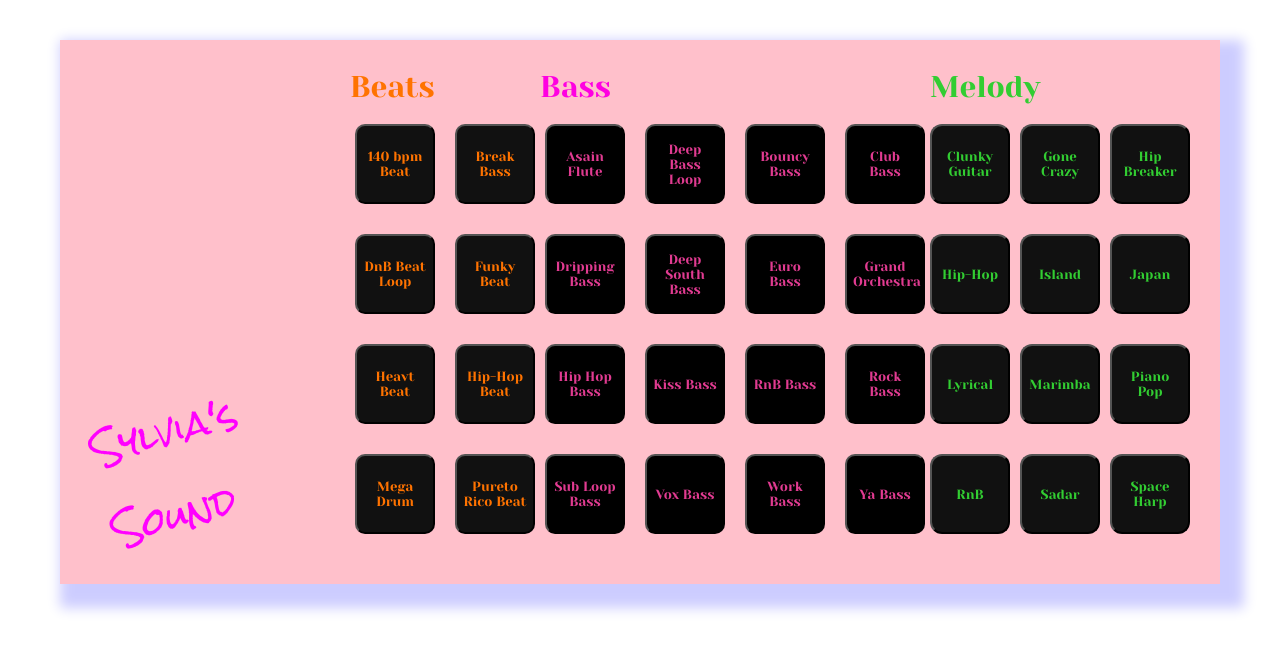
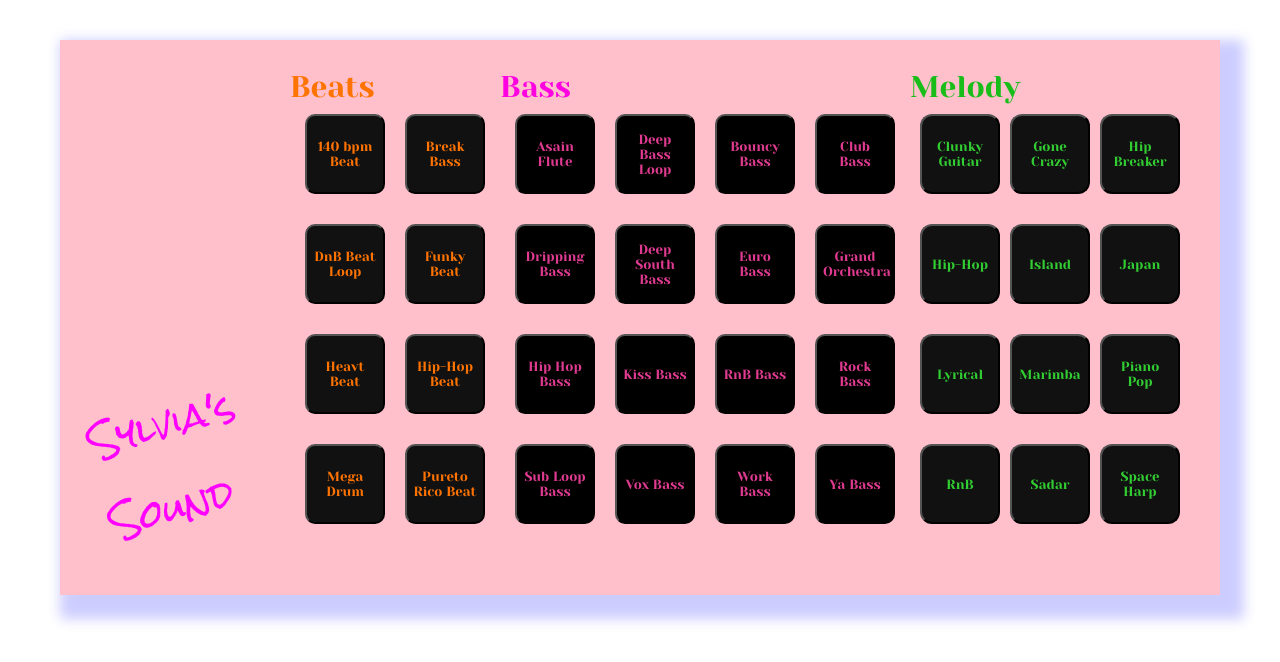
Before and after one commit to SylviaMakuch/Sound-Board, a React app: page / in a window 1280 px wide. Shown: the top 662 px of the page. Built offline with nearby package versions, Linux system fonts and the light colour scheme.

Commit message:
unable to do active button

```diff
--- a/components/bass/bassplayer.tsx
+++ b/components/bass/bassplayer.tsx
@@ -12,7 +12,7 @@ const Grid = styled.div`
   grid-template-columns: repeat(4, 1fr);
   gap: 10px;
   grid-auto-rows: minmax(100px, auto);
-  margin-top: 20px;
+  margin: 10px;
   /* @media(max-height: 800px) {
     grid-template-columns: repeat(2, 1fr);
     } */
@@ -34,7 +34,7 @@ const Button = styled.button<{ $isActive?: boolean }>`
     border-radius: 10px;
     cursor: pointer;
 
-    /* &:before {
+    &:before {
         content: '';
         background: linear-gradient(45deg, #ff0000, #ff7300, #fffb00, #48ff00, #00ffd5, #002bff, #7a00ff, #ff00c8, #ff0000);
         position: absolute;
@@ -83,13 +83,13 @@ const Button = styled.button<{ $isActive?: boolean }>`
         opacity: 0;
         transition: opacity .3s ease-in-out;
         border-radius: 5px;
-    } */
+    }
 `;
 
 export default function BassPlayer() {
     const [activeSound, setActiveSound] = useState(null);
     const [activeIndex, setActiveIndex] = useState(null);
-    const [isActive, setIsActive] =useState(false);
+    const [isActive, setIsActive] = useState(false);
 
     const createSound = (beat: string) => {
         return new Howl({
@@ -101,7 +101,7 @@ export default function BassPlayer() {
     }
 
     const handleClick = (beat: string, index: number ) => {
-        const ButtonChange = setIsActive(!isActive);
+            // setIsActive(!isActive);
 
         if (activeSound) {
             activeSound.stop();
--- a/components/beats/beatsplayer.tsx
+++ b/components/beats/beatsplayer.tsx
@@ -12,7 +12,7 @@ const Grid = styled.div`
   grid-template-columns: repeat(2, 1fr);
   gap: 10px;
   grid-auto-rows: minmax(100px, auto);
-  margin-top: 20px;
+  margin: 10px;
   /* @media(max-height: 800px) {
     grid-template-columns: repeat(1, 1fr);
     } */
--- a/components/melody/melodyplayer.tsx
+++ b/components/melody/melodyplayer.tsx
@@ -12,7 +12,7 @@ const Grid = styled.div`
   grid-template-columns: repeat(3, 1fr);
   gap: 10px;
   grid-auto-rows: minmax(100px, auto);
-  margin-top: 20px;
+  margin: 10px;
   justify-items: center;
 /* @media(max-height: 800px) {
     grid-template-columns: repeat(1, 1fr);
@@ -22,7 +22,7 @@ const Grid = styled.div`
 const Title = styled.div`
     font-family: Yeseva One, sans-serif;
     font-size: 30px;
-    color: limegreen;
+    color: #19bd19;
 `;
 
 const Button = styled.button`
@@ -95,7 +95,7 @@ color: black;
 }
 `;
 
-export default function MediaPlayer() {
+export default function MediaPlayer(beat, index: number) {
     const [activeSound, setActiveSound] = useState(null);
 
     const createSound = (beat: string) => {
@@ -123,9 +123,11 @@ export default function MediaPlayer() {
                 {
                     melodyData.map((beat, index: number) => {
                         return <Button key={index} onClick={() => handleClick(beat.src)}>{beat.title}</Button>
+
                     })
                 }
             </Grid>
+            <h1>{beat.title}</h1>
         </Container>
     )
 };
```
